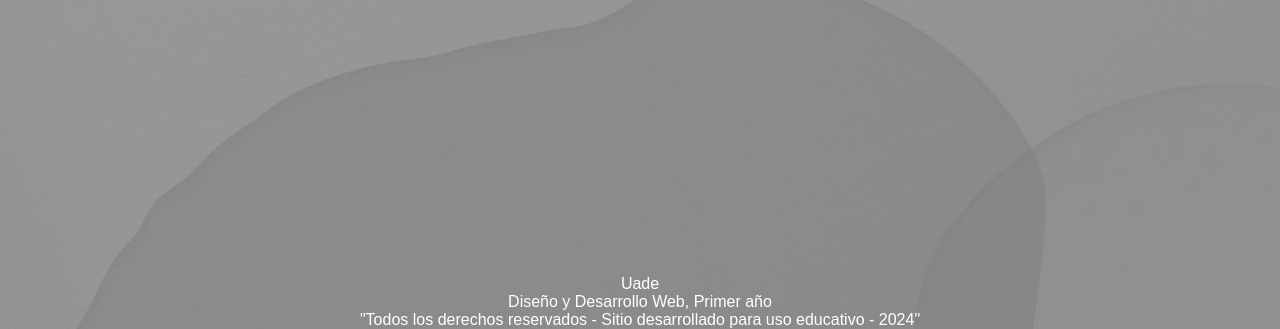
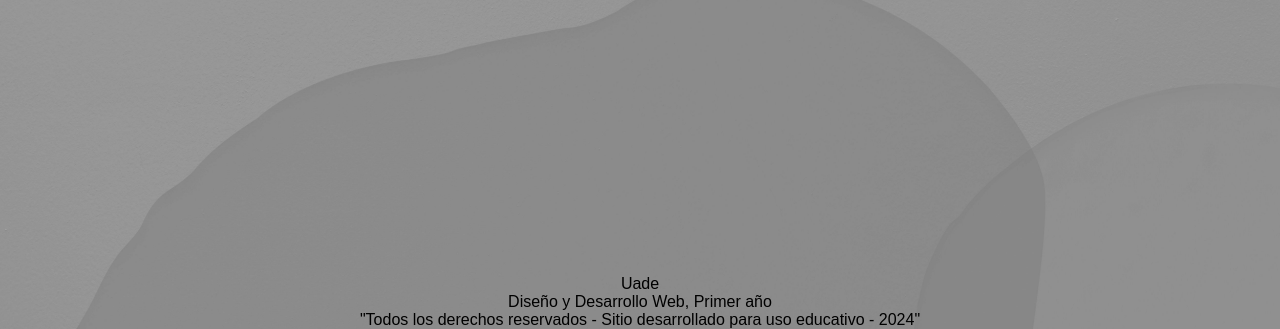
Before and after one commit to imanolpalacios/Portfolio, a plain HTML site: page index.html in a window 1280 px wide. Both pictures are taken after a click on the button "Modo Claro/Oscuro". Shown: the part 471-800 px from the top of the page. Drawn offline with nearby package versions, Linux system fonts and the light colour scheme.

Commit message:
Add files via upload

```diff
--- a/main.js
+++ b/main.js
@@ -15,7 +15,7 @@ document.addEventListener("DOMContentLoaded", function() {
         cerrar.style.display = "none";
     });
 });
-
+// Modo Oscuro
 const toggleModeButton = document.getElementById("toggleMode");
 const body = document.body;
 
--- a/style.css
+++ b/style.css
@@ -223,6 +223,9 @@ color: white;
     -o-filter: invert(100%) !important;
     -ms-filter: invert(100%) !important;
 }
+.dark-mode .footer{
+    color: black;
+}
 
 
 
```
